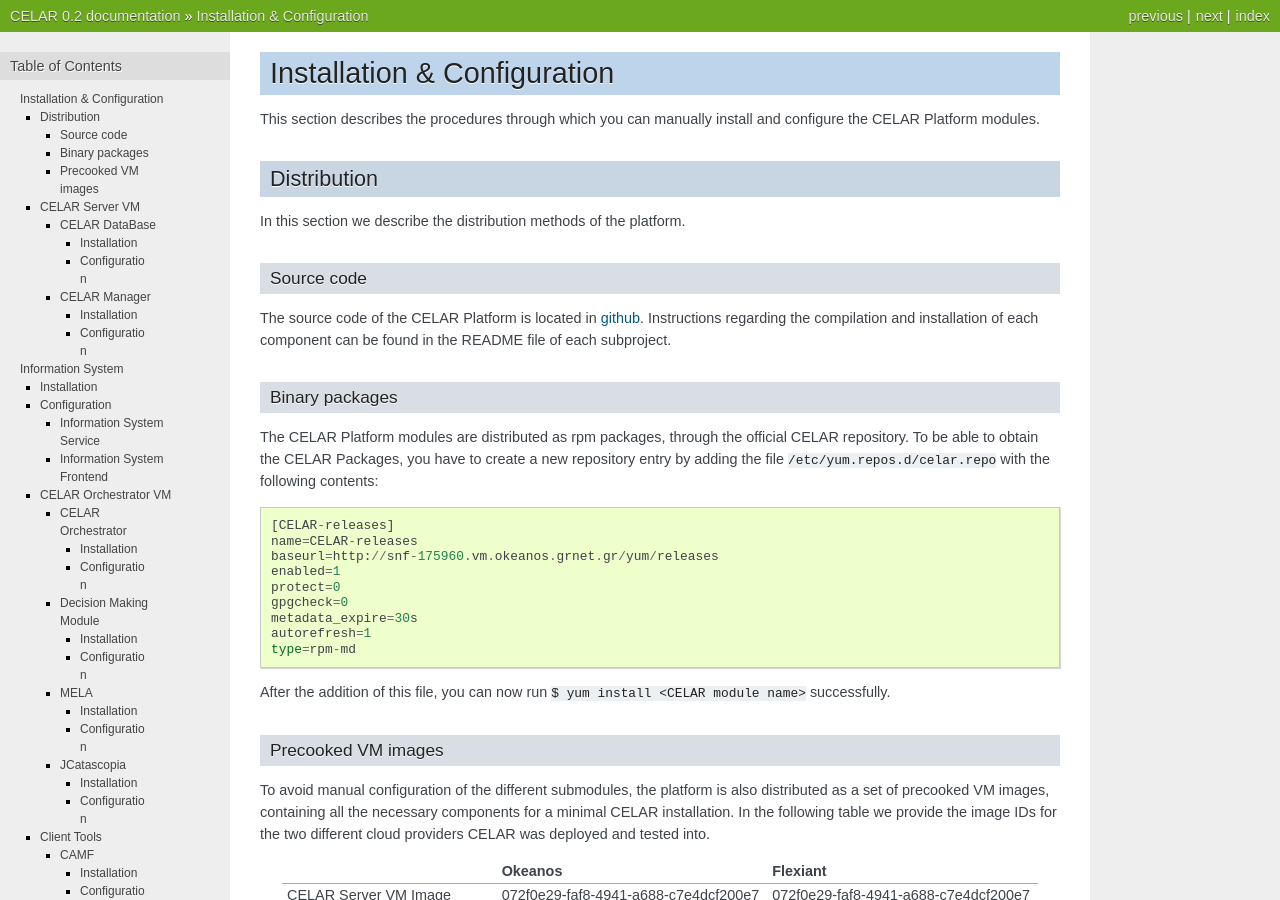
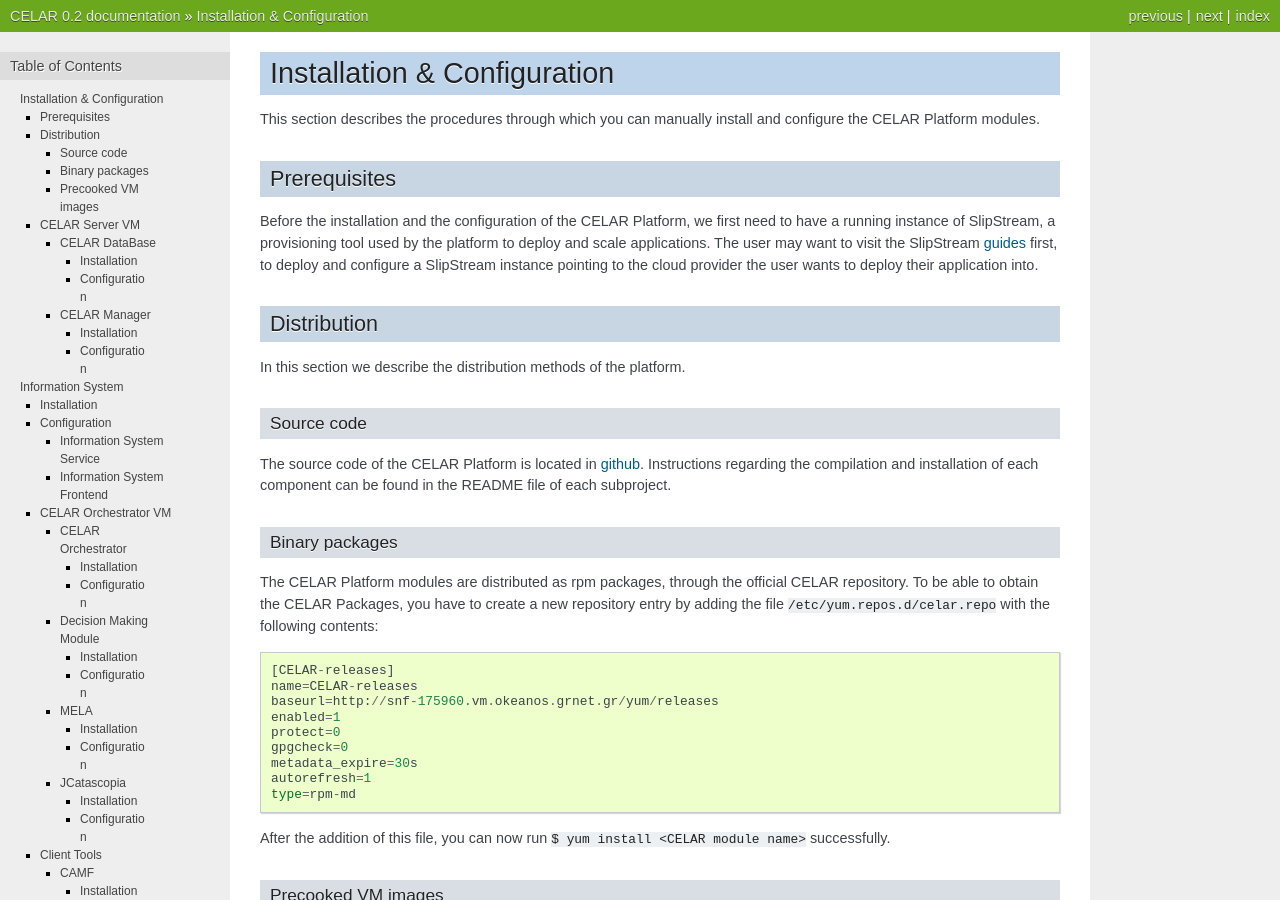
Before and after one commit to giagiannis/celar-documentation, a Sphinx documentation site: the page built from source/sections/install.rst, in a window 1280 px wide and 900 px high. Built offline with Sphinx 7.4.7, drawn with Linux system fonts in a browser that asks for light colours.

Commit message:
added prerequisites section

```diff
--- a/source/sections/install.rst
+++ b/source/sections/install.rst
@@ -1,6 +1,11 @@
 Installation & Configuration
 ============================
 This section describes the procedures through which you can manually install and configure the CELAR Platform modules.
+
+Prerequisites
+-------------
+Before the installation and the configuration of the CELAR Platform, we first need to have a running instance of SlipStream, a provisioning tool used by the platform to deploy and scale applications. The user may want to visit the SlipStream `guides <http://ssdocs.sixsq.com/en/latest/>`_ first, to deploy and configure a SlipStream instance pointing to the cloud provider the user wants to deploy their application into.
+
 
 Distribution
 ------------
```
